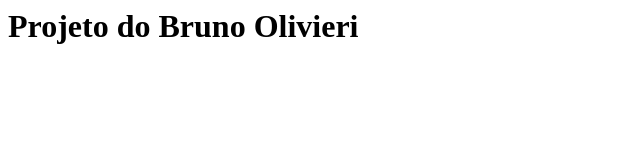
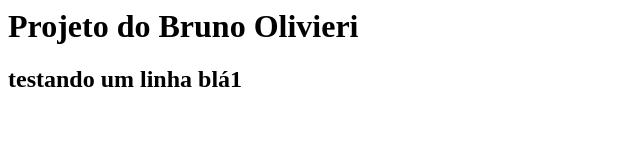
Before and after one commit to brunoolivieri-av/curso-git, a plain HTML site: page index.html in a window 1280 px wide. Shown: the whole page, without its empty margins (0-640 px from the left). Drawn offline with Linux system fonts and the light colour scheme.

Commit message:
teste de mensagem de teste de commit sem flag -m

```diff
--- a/index.html
+++ b/index.html
@@ -3,5 +3,7 @@
 	</head>
 	<body>
 		<h1>Projeto do Bruno Olivieri</h1>
+		<h2> testando um linha
+			blá1</h2>
 	</body>
 </html>
```
